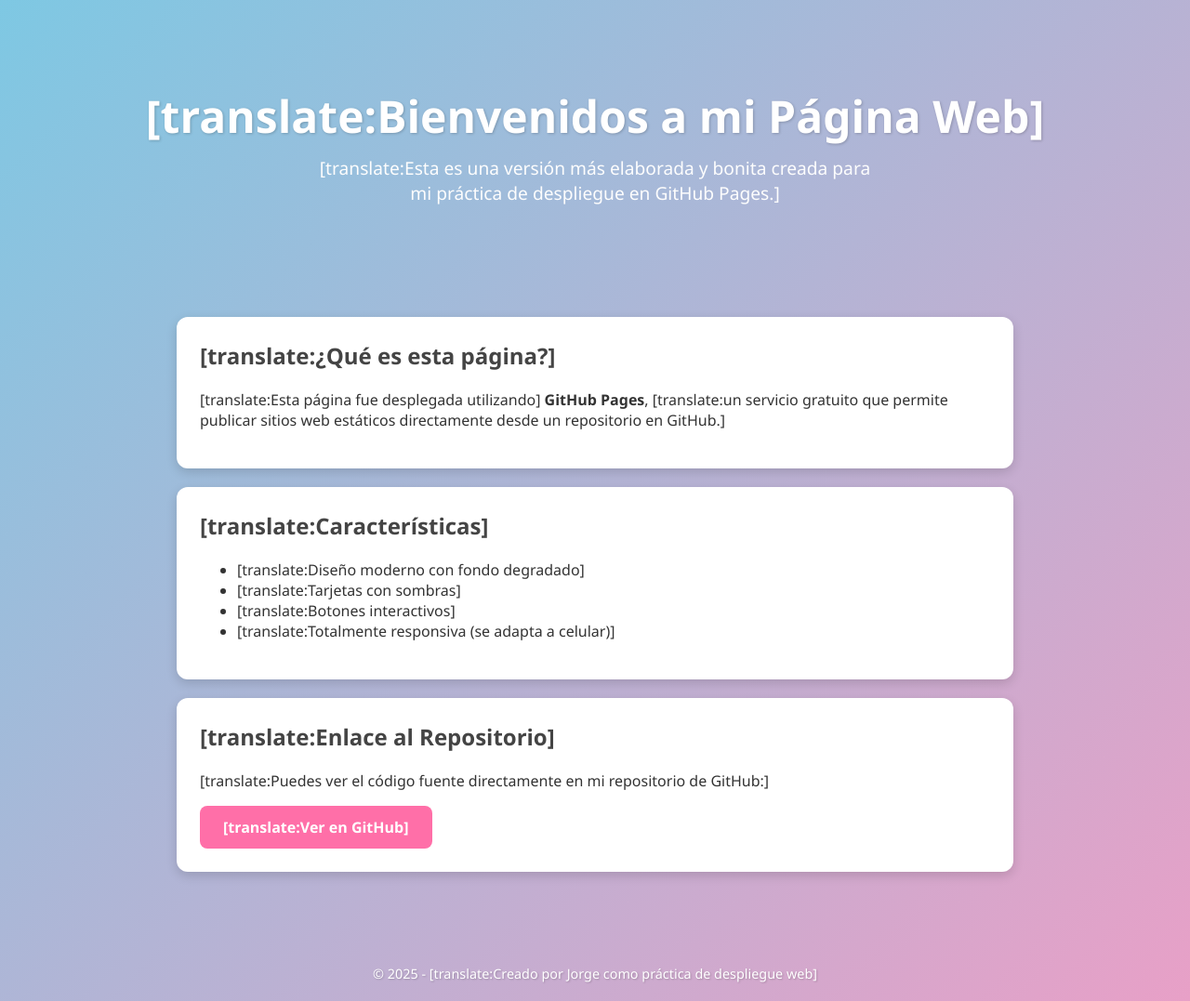
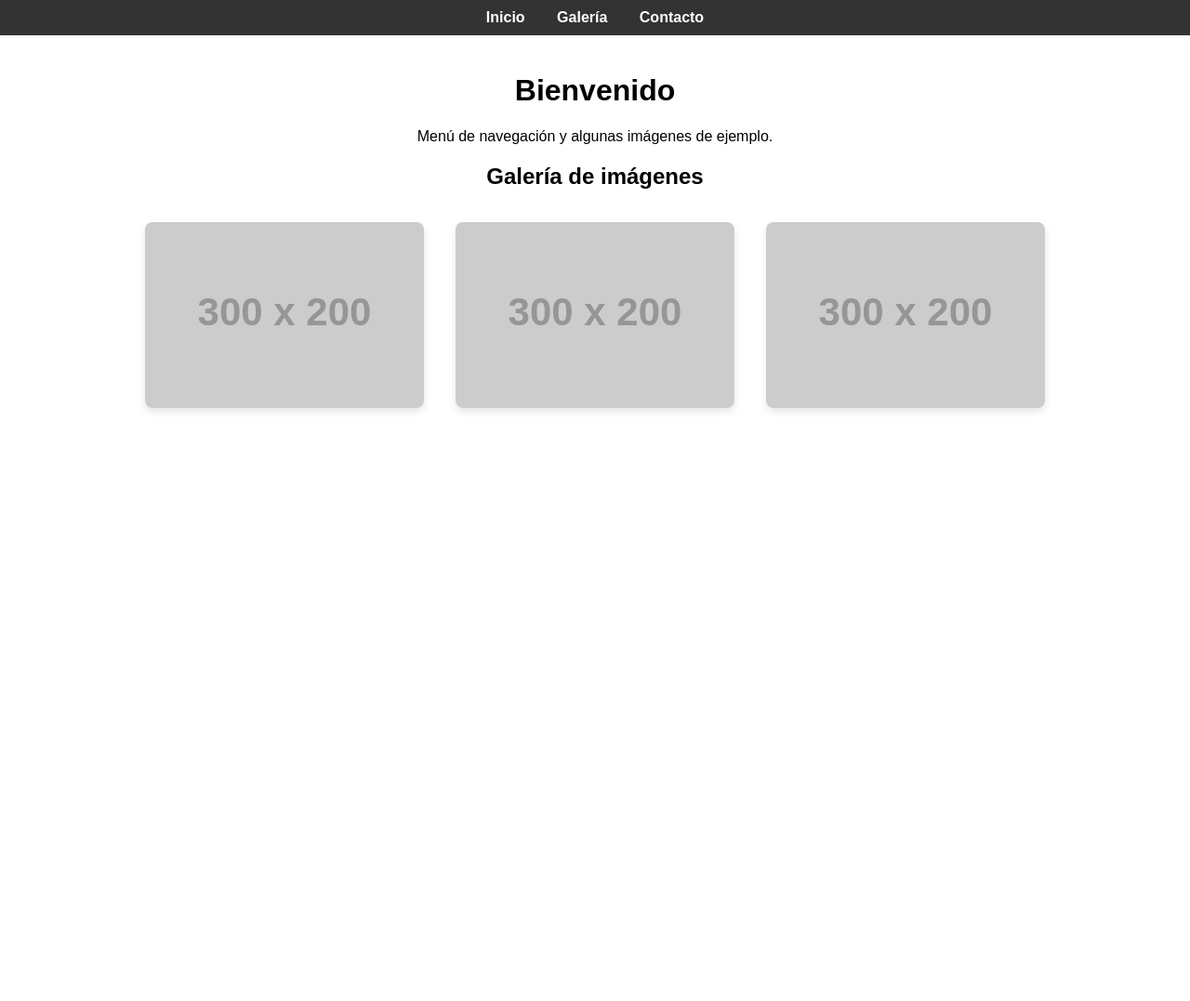
Before and after one commit to Jrobles09/practica-web-github-pages, a plain HTML site: page index.html in a window 1280 px wide. Shown: the whole page at 93% size. After the commit the page ends 800 px from the top, so only its background shows below. Drawn offline with Linux system fonts and the light colour scheme; placeholder pictures from the web are drawn by us.

Commit message:
Update index.html

```diff
--- a/index.html
+++ b/index.html
@@ -1,101 +1,58 @@
 <!DOCTYPE html>
 <html lang="es">
 <head>
-<meta charset="UTF-8">
     <meta name="viewport" content="width=device-width, initial-scale=1.0">
-<title>[translate:Mi Página en GitHub Pages]</title>
+    <title>Página</title>
     <style>
         body {
+            font-family: Arial, sans-serif;
             margin: 0;
             padding: 0;
-font-family: "Segoe UI", Arial, sans-serif;
-background: linear-gradient(135deg, #7ec8e3, #e8a0c7);
-color: #333;
+            text-align: center;
         }
-header {
-text-align: center;
-padding: 60px 20px;
+        nav {
+            background-color: #333;
+            padding: 10px 0;
         }
-h1 {
-font-size: 3rem;
-margin-bottom: 10px;
+        nav a {
             color: white;
-text-shadow: 1px 1px 3px rgba(0,0,0,0.2);
+            margin: 0 15px;
+            text-decoration: none;
+            font-weight: bold;
         }
-p.subtitle {
-font-size: 1.2rem;
-color: #fdfdfd;
-max-width: 600px;
-margin: 0 auto;
+        nav a:hover {
+            text-decoration: underline;
         }
-.container {
-max-width: 900px;
-margin: 40px auto;
+        .content {
             padding: 20px;
         }
-.card {
-background: white;
-border-radius: 12px;
-padding: 25px;
-margin-bottom: 20px;
-box-shadow: 0 4px 12px rgba(0,0,0,0.15);
-}
-.card h2 {
-margin-top: 0;
-color: #444;
-}
-.btn {
-display: inline-block;
-background: #ff6fa8;
-color: white;
-padding: 12px 25px;
+        img {
+            max-width: 300px;
+            margin: 15px;
             border-radius: 8px;
-text-decoration: none;
-font-weight: bold;
-transition: 0.3s;
-}
-.btn:hover {
-background: #ff4f90;
-}
-footer {
-text-align: center;
-padding: 20px;
-margin-top: 40px;
-color: white;
-font-size: 0.9rem;
-text-shadow: 1px 1px 2px rgba(0,0,0,0.2);
+            box-shadow: 0 4px 8px rgba(0,0,0,0.1);
         }
     </style>
 </head>
 <body>
-<header>
-<h1>[translate:Bienvenidos a mi Página Web]</h1>
-<p class="subtitle">[translate:Esta es una versión más elaborada y bonita creada para mi práctica de despliegue en GitHub Pages.]</p>
-</header>
-<div class="container">
-<div class="card">
-<h2>[translate:¿Qué es esta página?]</h2>
-<p>[translate:Esta página fue desplegada utilizando] <b>GitHub Pages</b>, [translate:un servicio gratuito que permite publicar sitios web estáticos directamente desde un repositorio en GitHub.]</p>
+
+<nav>
+    <a href="#inicio">Inicio</a>
+    <a href="#galeria">Galería</a>
+    <a href="#contacto">Contacto</a>
+</nav>
+
+<div class="content">
+    <h1>Bienvenido</h1>
+    <p>Menú de navegación y algunas imágenes de ejemplo.</p>
+
+    <section id="galeria">
+        <h2>Galería de imágenes</h2>
+        <img src="https://via.placeholder.com/300x200?text=Imagen+1" alt="Imagen 1">
+        <img src="https://via.placeholder.com/300x200?text=Imagen+2" alt="Imagen 2">
+        <img src="https://via.placeholder.com/300x200?text=Imagen+3" alt="Imagen 3">
+    </section>
 </div>
-<div class="card">
-<h2>[translate:Características]</h2>
-<ul>
-<li>[translate:Diseño moderno con fondo degradado]</li>
-<li>[translate:Tarjetas con sombras]</li>
-<li>[translate:Botones interactivos]</li>
-<li>[translate:Totalmente responsiva (se adapta a celular)]</li>
-</ul>
-</div>
-<div class="card">
-<h2>[translate:Enlace al Repositorio]</h2>
-<p>[translate:Puedes ver el código fuente directamente en mi repositorio de GitHub:]</p>
-<a class="btn" href="https://github.com/Jrobles09/practica-web-github-pages" target="_blank">
-[translate:Ver en GitHub]
-</a>
-</div>
-</div>
-<footer>
-© 2025 - [translate:Creado por Jorge como práctica de despliegue web]
-</footer>
+
 </body>
 </html>
```
Lines whose indentation alone changed are shown as unchanged.
